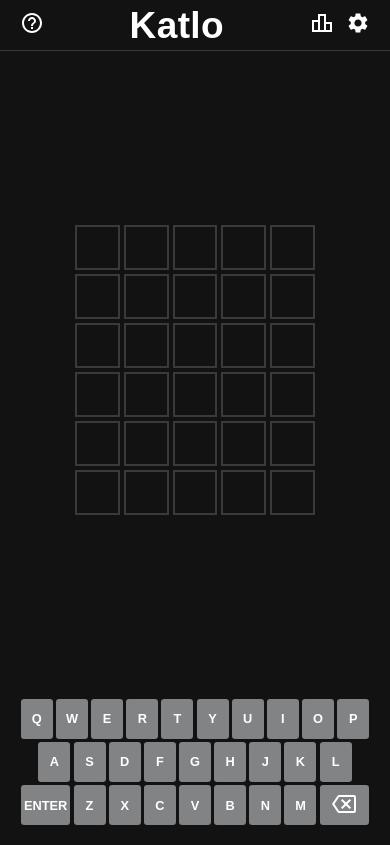
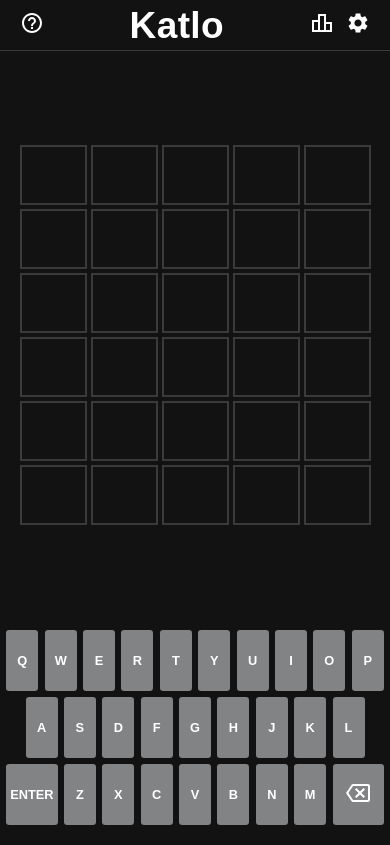
Before and after one commit to gibic/katlo, a Svelte app: page / in a window 390 px wide. Built offline with nearby package versions, Linux system fonts and the light colour scheme.

Commit message:
Adjust mobile

```diff
--- a/src/App.svelte
+++ b/src/App.svelte
@@ -267,4 +267,13 @@
     min-height: 290px;
     width: 100%;
 }
+
+@media screen and (max-width: 767px) {
+  #game {
+    max-width: 90vw;
+  }
+  .game-container {
+        min-height: 380px;
+    }
+}
 </style>
--- a/src/components/Board.svelte
+++ b/src/components/Board.svelte
@@ -84,7 +84,6 @@
     -ms-transition: all 100ms linear;
     animation: dance 500ms linear;
 }
-
 @keyframes bounce {
     0% {
         transform: scale(1);
--- a/src/components/Keys.svelte
+++ b/src/components/Keys.svelte
@@ -101,9 +101,9 @@
 
 @media screen and (max-width:767px) {
     .row {
-        gap: .2em;
-        grid-template-columns: repeat(20, .9em);
-        grid-auto-rows: 2.5em;
+        gap: .4em;
+        grid-template-columns: repeat(20, .8em);
+        grid-auto-rows: 3.8em;
     }
 }
 </style>
```
